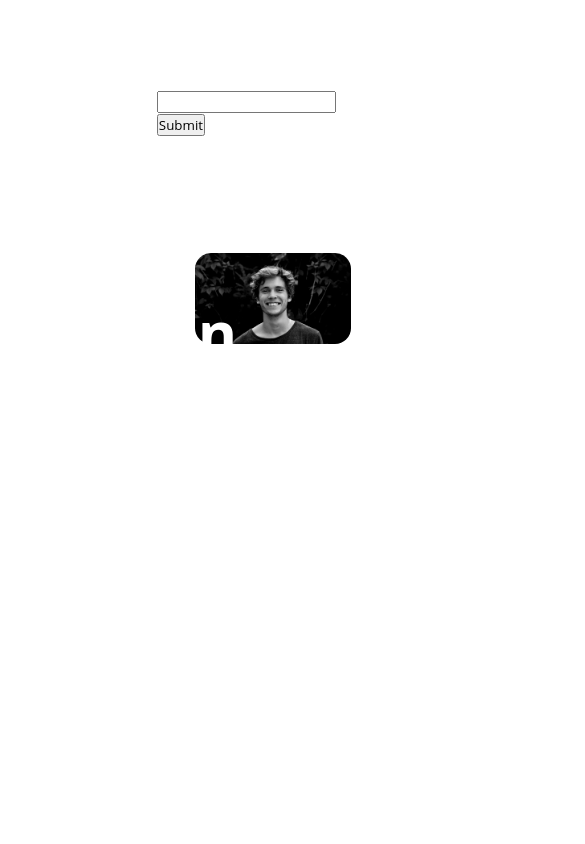
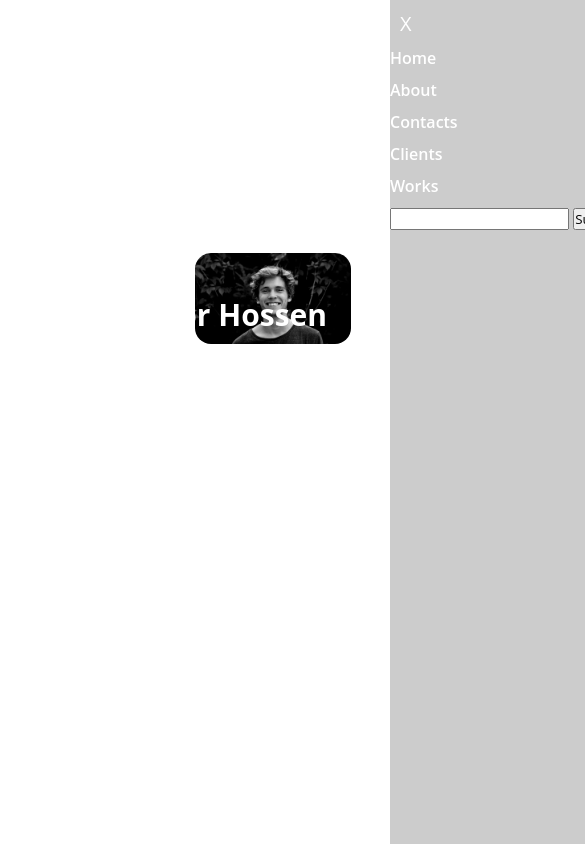
Before and after one commit to Lifelonglearner8180/New-star, a plain HTML site: page index.html in a window 390 px wide. Shown: the top 844 px of the page, 585 px wide, since content can reach past the window. Drawn offline with Linux system fonts and the light colour scheme.

Commit message:
Responsive design done in hero section

```diff
--- a/index.html
+++ b/index.html
@@ -9,8 +9,10 @@
 <body>
 
     <div class="header">
-        <nav class="nav-menu">
+        <nav>
             <h3>Sagor</h3>
+            <div class="nav-menu" id="navmenus">
+            <span onclick="hideMenu()">X</span>
             <ul>
                <li><a href="">Home</a></li>
                <li><a href="">About</a></li>
@@ -20,7 +22,11 @@
                <input type="text">
                <input type="submit">
             </ul>
+            </div>
+             <span onclick="openMenu()">menu</span>
         </nav>
+
+
 
         <img src="image-3.jpg" alt="profile-image" class="profile-image">
 
@@ -34,5 +40,16 @@
 
     </div>
 
+
+    <script>
+        const navmenus = document.getElementById('navmenus');
+        function openMenu(){
+            navmenus.style.right = "0";
+        }
+
+         function hideMenu(){
+            navmenus.style.right = "-300px";
+        }
+    </script>
 </body>
 </html>
--- a/style.css
+++ b/style.css
@@ -18,7 +18,7 @@
     position: relative;
 }
 
-.nav-menu h3{
+nav h3{
     text-transform: uppercase;
     font-size: 2rem;
     color: transparent;
@@ -26,7 +26,7 @@
 
 }
 
-.nav-menu{
+nav{
     display: flex;
     justify-content: space-between;
     align-items: center;
@@ -97,3 +97,51 @@
     background-color: rgb(22, 99, 22);
     border: 2px solid black;
 }
+
+.header span{
+    display: none;
+}
+
+ @media only screen and (max-width: 700px){
+
+    .title-description{
+    width: 90%;
+    color: rgb(255, 255, 255);
+    position: absolute;
+    top: 50%;
+    left: 50%;
+    transform:translate( -50% , -50%);
+    text-align: center;
+}
+
+.title-description h1{
+    font-size: 30px;
+
+}
+
+.header span{
+    display: block;
+    color: white;
+    margin: 10px;
+    font-size: 20px;
+    cursor: pointer;
+}
+
+.nav-menu{
+    position: absolute;
+    background: rgba(0, 0, 0, 0.2);
+    height: 100vh;
+    width: 300px;
+    top: 0;
+    right: -300px;
+    text-align: left;
+    z-index: 1;
+}
+
+.nav-menu ul li{
+    display: block;
+    margin: 10px 0;
+
+}
+
+}
```
